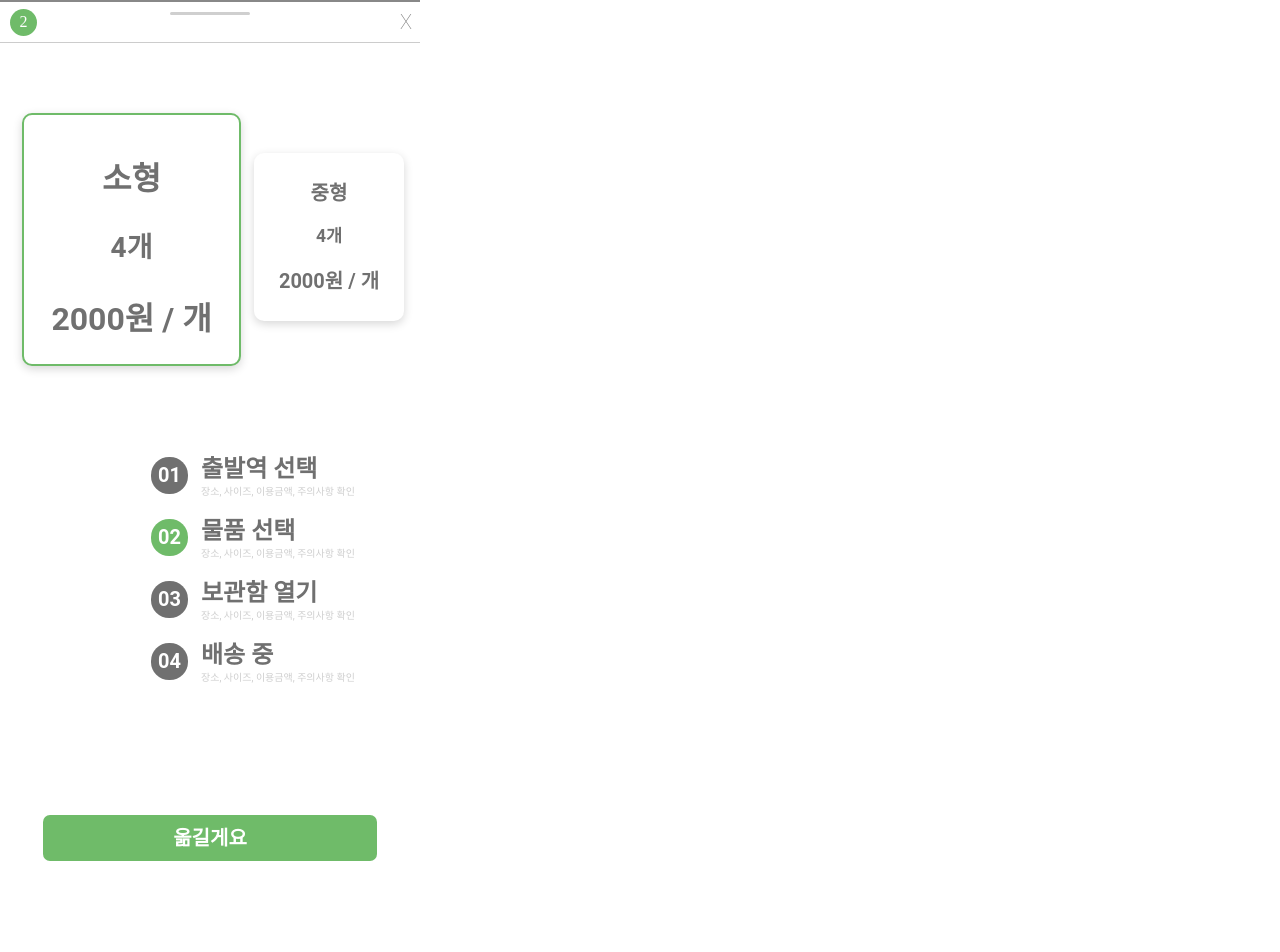
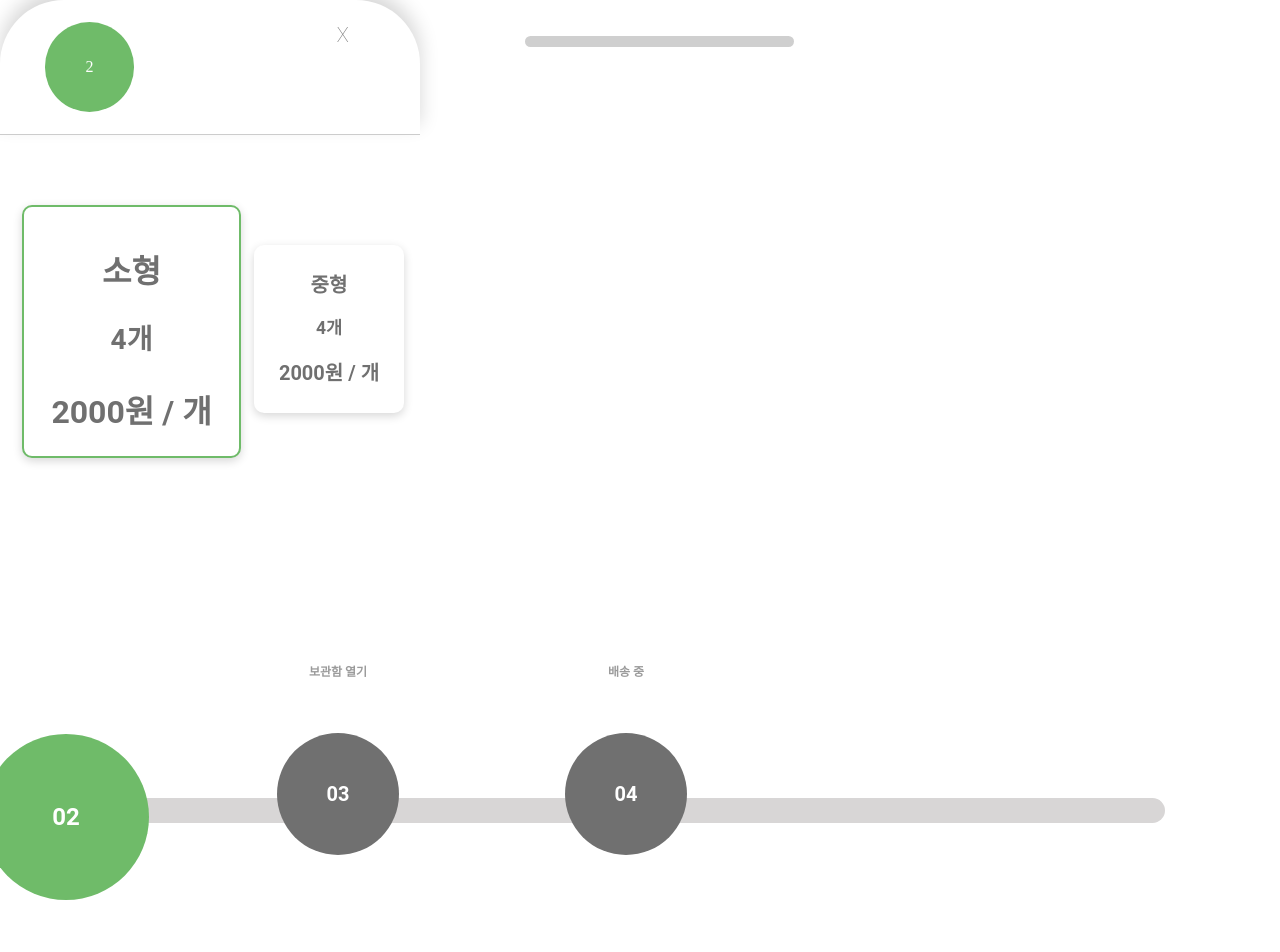
Before and after one commit to kim-song-jun/POSTROFIT, a Vue app in the folder postrofit/: page / in a window 1280 px wide. Shown: the top 952 px of the page. Before the commit the page ends 881 px from the top, so only its background shows below. Built offline with nearby package versions, Linux system fonts and the light colour scheme.

Commit message:
[Update] components
MenuBar.vue, progressMenu.vue
vw단위 적용

```diff
--- a/postrofit/src/components/MenuBar.vue
+++ b/postrofit/src/components/MenuBar.vue
@@ -19,47 +19,48 @@ export default {};
 }
 .menuBar_bottom_menu_bar {
   display: flex;
-  height: 40px;
+  height: 10.5vw;
   align-items: center;
-  border-top: 2px solid #888888;
+  /* border-top: 2px solid #888888; */
   border-bottom: 1.5px solid #ccc;
+  box-shadow: 0vw -0.8vw 1.5vw #00000029;
+  border-radius: 5vw 5vw 0vw 0vw;
+  opacity: 1;
 }
 .menuBar_subway_line {
   display: flex;
   align-items: center;
   justify-content: center;
   color: #fff;
-  border-radius: 14px;
-  margin: 0px 10px;
+  border-radius: 5vw;
+  margin: 0px 3.5vw;
   /* Layout Properties */
-  width: 27px;
-  height: 27px;
+  width: 7vw;
+  height: 7vw;
   /* UI Properties */
-  background: var(--unnamed-color-6fbb69) 0% 0% no-repeat padding-box;
+  /* background: var(--unnamed-color-6fbb69) 0% 0% no-repeat padding-box; */
   background: #6fbb69 0% 0% no-repeat padding-box;
   opacity: 1;
 }
 .menuBar_round_bar {
   position: absolute;
-  margin-bottom: 17px;
+  margin-bottom: 4vw;
   /* Layout Properties */
-  /* top: 10px; */
-  left: 170px;
-  width: 80px;
-  height: 3px;
+  left: 41vw;
+  width: 21vw;
+  height: 0.8vw;
   /* UI Properties */
-  background: var(--unnamed-color-cfcfcf) 0% 0% no-repeat padding-box;
+  /* background: var(--unnamed-color-cfcfcf) 0% 0% no-repeat padding-box; */
   background: #cfcfcf 0% 0% no-repeat padding-box;
-  border-radius: 40px;
+  border-radius: 10vw;
   opacity: 1;
 }
 .menuBar_close_btn {
   position: absolute;
   /* Layout Properties */
-  /* top: 5px; */
-  right: 10px;
-  width: 10px;
-  height: 26px;
+  right: 3vw;
+  width: 3.5vw;
+  height: 7vw;
   /* UI Properties */
   /* font: var(--unnamed-font-style-normal) normal 100 var(--unnamed-font-size-20) / 26px Roboto; */
   /* letter-spacing: var(--unnamed-character-spacing-0); */
--- a/postrofit/src/components/progressMenu.vue
+++ b/postrofit/src/components/progressMenu.vue
@@ -1,67 +1,72 @@
 <template>
   <div class="progressMenu_container">
+    <div class="progressMenu_graybar"></div>
     <div class="progressMenu_menu">
+      <div class="progressMenu_desc">{{ progress[0] }}</div>
       <div class="progressMenu_circle">01</div>
-      <div class="progressMenu_desc">
-        출발역 선택
-        <div class="progressMenu_desc_sub">
-          장소, 사이즈, 이용금액, 주의사항 확인
-        </div>
-      </div>
     </div>
     <div class="progressMenu_menu">
-      <div class="progressMenu_circle progressMenu_check">02</div>
-      <div class="progressMenu_desc">
-        물품 선택
-        <div class="progressMenu_desc_sub">
-          장소, 사이즈, 이용금액, 주의사항 확인
-        </div>
-      </div>
+      <!-- <div class="progressMenu_desc">물품 선택</div> -->
+      <!-- <div class="progressMenu_circle">02</div> -->
+      <div class="progressMenu_check">02</div>
     </div>
     <div class="progressMenu_menu">
+      <div class="progressMenu_desc">{{ progress[2] }}</div>
       <div class="progressMenu_circle">03</div>
-      <div class="progressMenu_desc">
-        보관함 열기
-        <div class="progressMenu_desc_sub">
-          장소, 사이즈, 이용금액, 주의사항 확인
-        </div>
-      </div>
     </div>
     <div class="progressMenu_menu">
+      <div class="progressMenu_desc">{{ progress[3] }}</div>
       <div class="progressMenu_circle">04</div>
-      <div class="progressMenu_desc">
-        배송 중
-        <div class="progressMenu_desc_sub">
-          장소, 사이즈, 이용금액, 주의사항 확인
-        </div>
-      </div>
+    </div>
+  </div>
+  <div class="progressMenu_desc_container">
+    <div class="progressMenu_now">{{ progress[1] }}</div>
+    <div class="progressMenu_desc_sub">
+      장소, 사이즈, 이용금액, 주의사항 확인
     </div>
   </div>
 </template>
 
 <script>
-export default {};
+export default {
+  data() {
+    return {
+      progress: ["출발역 선택", "물품 선택", "보관함 열기", "배송 중"],
+    };
+  },
+};
 </script>
 
 <style>
 .progressMenu_container {
+  position: relative;
   display: flex;
-  flex-direction: column;
-  align-items: end;
+  align-items: center;
   justify-content: center;
-  padding: 48px;
-  margin: 40px 0px 0px;
+  padding: 12.5vw 12.5vw 4vw;
+  /* margin: 10.5vw 0vw 0vw; */
+}
+.progressMenu_graybar {
+  position: absolute;
+  /* Layout Properties */
+  top: 26.5vw;
+  left: 8vw;
+  z-index: -1;
+  width: 83vw;
+  height: 2vw;
+  /* UI Properties */
+  background: var(--unnamed-color-d8d6d6) 0% 0% no-repeat padding-box;
+  background: #d8d6d6 0% 0% no-repeat padding-box;
+  border-radius: 30vw;
+  opacity: 1;
 }
 .progressMenu_menu {
   display: flex;
+  flex-direction: column;
   align-items: center;
-  margin: 0px 0px 20px;
-  /* justify-content: center; */
+  justify-content: center;
   /* Layout Properties */
-  /* top: 477px; */
-  /* left: 155px; */
-  width: 221px;
-  height: 42px;
+  /* width: 350px; */
   /* UI Properties */
   opacity: 1;
 }
@@ -69,65 +74,87 @@ export default {};
   display: flex;
   align-items: center;
   justify-content: center;
-  border-radius: 18px;
-  margin: 0px 13px 0px 0px;
+  border-radius: 5vw;
+  margin: 0vw 6.5vw;
   /* Layout Properties */
-  /* top: 477px; */
-  /* left: 155px; */
-  width: 37px;
-  height: 37px;
+  width: 9.5vw;
+  height: 9.5vw;
   /* UI Properties */
   background: var(--unnamed-color-707070) 0% 0% no-repeat padding-box;
   background: #707070 0% 0% no-repeat padding-box;
-  opacity: 1;
-
-  /* Layout Properties */
-  /* top: 482px; */
-  /* left: 163px; */
-  /* width: 23px; */
-  /* height: 26px; */
-  /* UI Properties */
-  font: var(--unnamed-font-style-normal) normal var(--unnamed-font-weight-bold)
+  /* font: var(--unnamed-font-style-normal) normal var(--unnamed-font-weight-bold)
     var(--unnamed-font-size-20) / 26px Roboto;
   letter-spacing: var(--unnamed-character-spacing-0);
-  color: var(--unnamed-color-ffffff);
+  color: var(--unnamed-color-ffffff); */
   text-align: left;
   font: normal normal bold 20px/26px Roboto;
   letter-spacing: 0px;
   color: #ffffff;
   opacity: 1;
 }
-.progressMenu_check {
-  background-color: #6fbb69;
-}
 .progressMenu_desc {
-  /* Layout Properties */
-  /* top: 539px; */
-  /* left: 206px; */
-  /* width: 156px; */
-  /* height: 33px; */
+  padding: 0vw 0vw 4vw;
+  min-width: 60px;
   /* UI Properties */
-  font: var(--unnamed-font-style-normal) normal var(--unnamed-font-weight-bold)
+  /* font: var(--unnamed-font-style-normal) normal var(--unnamed-font-weight-bold)
     var(--unnamed-font-size-24) / var(--unnamed-line-spacing-32) Roboto;
   letter-spacing: var(--unnamed-character-spacing-0);
-  color: var(--unnamed-color-707070);
+  color: var(--unnamed-color-707070); */
+  text-align: center;
+  font: normal normal bold 12px/19px Roboto;
+  letter-spacing: 0px;
+  color: #9b9b9b;
+  opacity: 1;
+}
+.progressMenu_check {
+  display: flex;
+  align-items: center;
+  justify-content: center;
+  background-color: #6fbb69;
+  /* margin-top: 34px; */
+  margin: 9vw 3.5vw 0px;
+  /* Layout Properties */
+  width: 13vw;
+  height: 13vw;
+  border-radius: 7vw;
+  /* UI Properties */
+  /* font: var(--unnamed-font-style-normal) normal var(--unnamed-font-weight-bold)
+    var(--unnamed-font-size-24) / var(--unnamed-line-spacing-32)
+    var(--unnamed-font-family-roboto);
+  letter-spacing: var(--unnamed-character-spacing-0);
+  color: var(--unnamed-color-ffffff); */
   text-align: left;
+  font: normal normal bold 24px/32px Roboto;
+  letter-spacing: 0px;
+  color: #ffffff;
+  opacity: 1;
+}
+.progressMenu_desc_container {
+  width: 51vw;
+  height: 12vw;
+  margin-left: 13vw;
+}
+.progressMenu_now {
+  /* UI Properties */
+  /* font: var(--unnamed-font-style-normal) normal var(--unnamed-font-weight-bold)
+    var(--unnamed-font-size-24) / var(--unnamed-line-spacing-32)
+    var(--unnamed-font-family-roboto);
+  letter-spacing: var(--unnamed-character-spacing-0);
+  color: var(--unnamed-color-707070); */
+  text-align: center;
   font: normal normal bold 24px/32px Roboto;
   letter-spacing: 0px;
   color: #707070;
   opacity: 1;
 }
 .progressMenu_desc_sub {
-  /* Layout Properties */
-  /* top: 572px; */
-  /* left: 206px; */
-  /* width: 166px; */
-  /* height: 14px;  */
   /* UI Properties */
-  font: var(--unnamed-font-style-normal) normal normal 10px/13px Roboto;
+  /* font: var(--unnamed-font-style-normal) normal
+    var(--unnamed-font-weight-normal) var(--unnamed-font-size-10) /
+    var(--unnamed-line-spacing-13) var(--unnamed-font-family-roboto);
   letter-spacing: var(--unnamed-character-spacing-0);
-  color: var(--unnamed-color-cfcfcf);
-  text-align: left;
+  color: var(--unnamed-color-cfcfcf); */
+  text-align: center;
   font: normal normal normal 10px/13px Roboto;
   letter-spacing: 0px;
   color: #cfcfcf;
```
